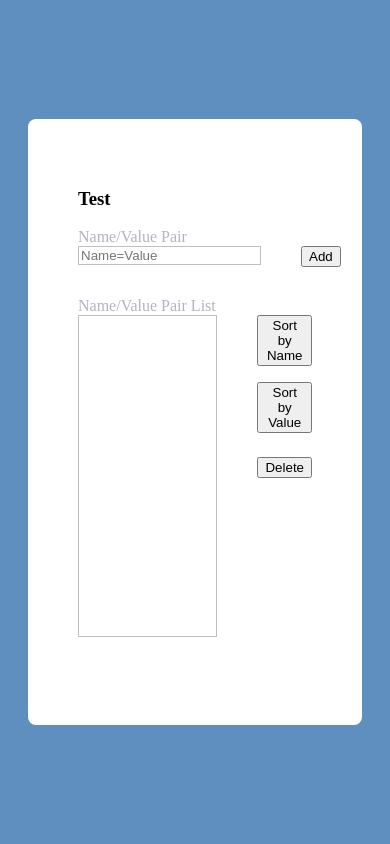
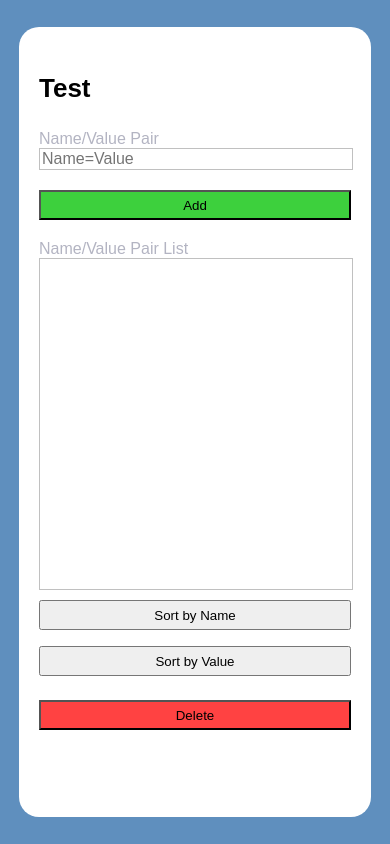
Before and after one commit to Maietskyi/JavaScript-Project-sept-2024, a plain HTML site: page index.html in a window 390 px wide. Drawn offline with Linux system fonts and the light colour scheme.

Commit message:
Project JavaScript / update css adaptive

```diff
--- a/css/style.css
+++ b/css/style-desktop.css
@@ -14,11 +14,16 @@ body {
 }
 
 .test-container {
-    width: 60vw;
-    height: 60vh;
+    width: 600px;
+    height: 500px;
     background-color: white;
     padding: 50px;
     border-radius: 8px;
+    font-family: Arial, sans-serif;
+}
+
+h3{
+    font-size: 26px;
 }
 
 p {
@@ -31,12 +36,14 @@ p {
     display: flex;
     justify-content: start;
     align-items: start;
-    gap: 40px;
+    gap: 50px;
+    margin-bottom: 20px;
 }
 
 #inputPair{
-    width: 316px;
+    width: 396px;
     border: 1px solid silver;
+    font-size: 16px;
 }
 
 .text-error{
@@ -45,24 +52,24 @@ p {
     font-size: 10px;
     width: 100%;
     height: 10px;
-    margin-bottom: 20px;
 }
 
 .input-list-container {
     display: flex;
     justify-content: start;
     align-items: start;
-    gap: 40px;
+    gap: 50px;
 }
 
 .input-list {
-    width: 320px;
-    height: 320px;
+    width: 400px;
+    height: 330px;
     border: 1px solid silver;
 }
 
 .textString{
     color: black;
+    font-size: 16px;
 }
 
 .button-container {
--- /dev/null
+++ b/css/style-mobile.css
@@ -0,0 +1,39 @@
+@media screen and (max-width: 481px){
+
+    .test-container{
+        width: 80vw;
+        height: 750px;
+        border-radius: 20px;
+        padding: 20px;
+    }
+
+    #inputPair{
+        width: 79vw;
+    }
+
+    .input-pair-container,
+    .input-list-container{
+        flex-direction: column;
+        gap: 10px;
+
+    }
+    .input-list{
+        width: 80vw;
+    }
+
+    #sortByNameButton,
+    #sortByValueButton,
+    #deleteButton,
+    #addButton{
+        width: 80vw;
+        height: 30px;
+    }
+
+    #deleteButton{
+        background-color: rgba(255, 0, 0, 0.74);
+    }
+
+    #addButton{
+        background-color: rgba(0, 193, 0, 0.76);
+    }
+}
--- /dev/null
+++ b/css/style-tablet.css
@@ -0,0 +1,29 @@
+@media screen and (min-width: 481px) and (max-width: 768px){
+
+    .test-container {
+        width: 90vw;
+        height: 70vh;
+        padding: 20px;
+    }
+
+    .input-pair-container {
+        gap: 20px;
+    }
+
+    #inputPair {
+        width: 64.5vw;
+    }
+
+    .input-list-container {
+        gap: 20px;
+    }
+
+    .input-list {
+        width: 65vw;
+    }
+
+    .textString {
+        color: black;
+        font-size: 16px;
+    }
+}
--- a/index.html
+++ b/index.html
@@ -6,7 +6,9 @@
           content="width=device-width, user-scalable=no, initial-scale=1.0, maximum-scale=1.0, minimum-scale=1.0">
     <meta http-equiv="X-UA-Compatible" content="ie=edge">
     <title>JavaScript Project</title>
-    <link rel="stylesheet" href="css/style.css">
+    <link rel="stylesheet" href="css/style-desktop.css">
+    <link rel="stylesheet" href="css/style-tablet.css">
+    <link rel="stylesheet" href="css/style-mobile.css">
 </head>
 <body>
 <div class="background-container">
@@ -14,10 +16,12 @@
         <h3>Test</h3>
         <p>Name/Value Pair</p>
         <div class="input-pair-container" id="inputPairContainer">
+            <div>
                 <input type="text" id="inputPair" name="inputPair" placeholder="Name=Value">
+                <p class="text-error" id="textError"></p>
+            </div>
                 <button id="addButton">Add</button>
         </div>
-        <p class="text-error" id="textError"></p>
         <p>Name/Value Pair List</p>
         <div class="input-list-container">
             <div class="input-list" id="inputList"></div>
```
